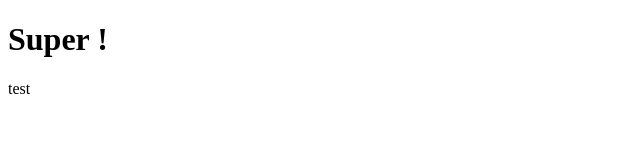
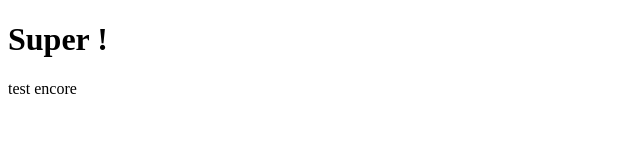
Before and after one commit to ThomasVD37/ThomasVD37.github.io, a plain HTML site: page Index.html in a window 1280 px wide. Shown: the full height of the page, 0-640 px from the left. Drawn offline with Linux system fonts and the light colour scheme.

```diff
--- a/Index.html
+++ b/Index.html
@@ -8,6 +8,6 @@
 </head>
 <body>
     <h1>Super !</h1>
-    <p>test</p>
+    <p>test encore</p>
 </body>
 </html>
```
